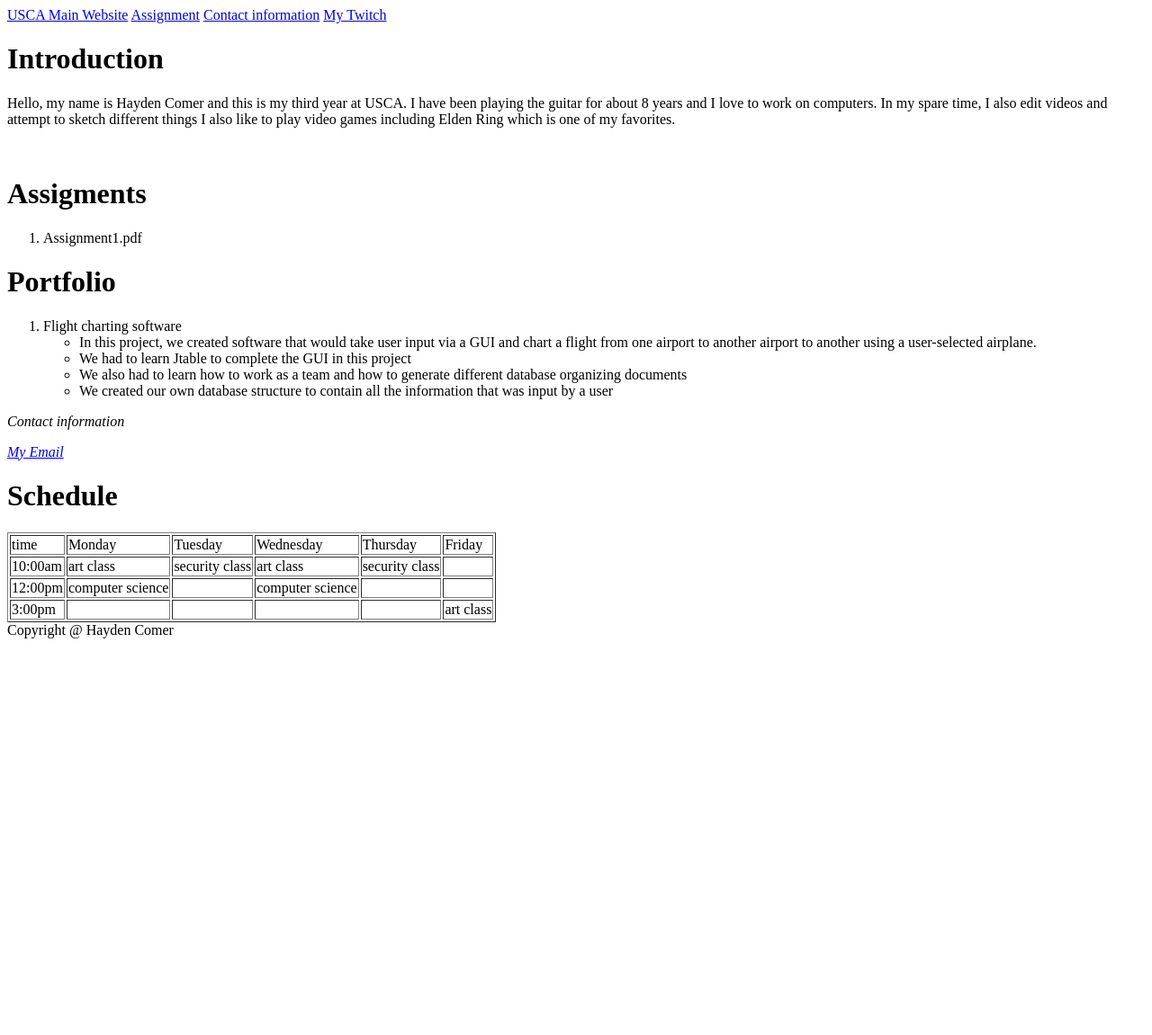
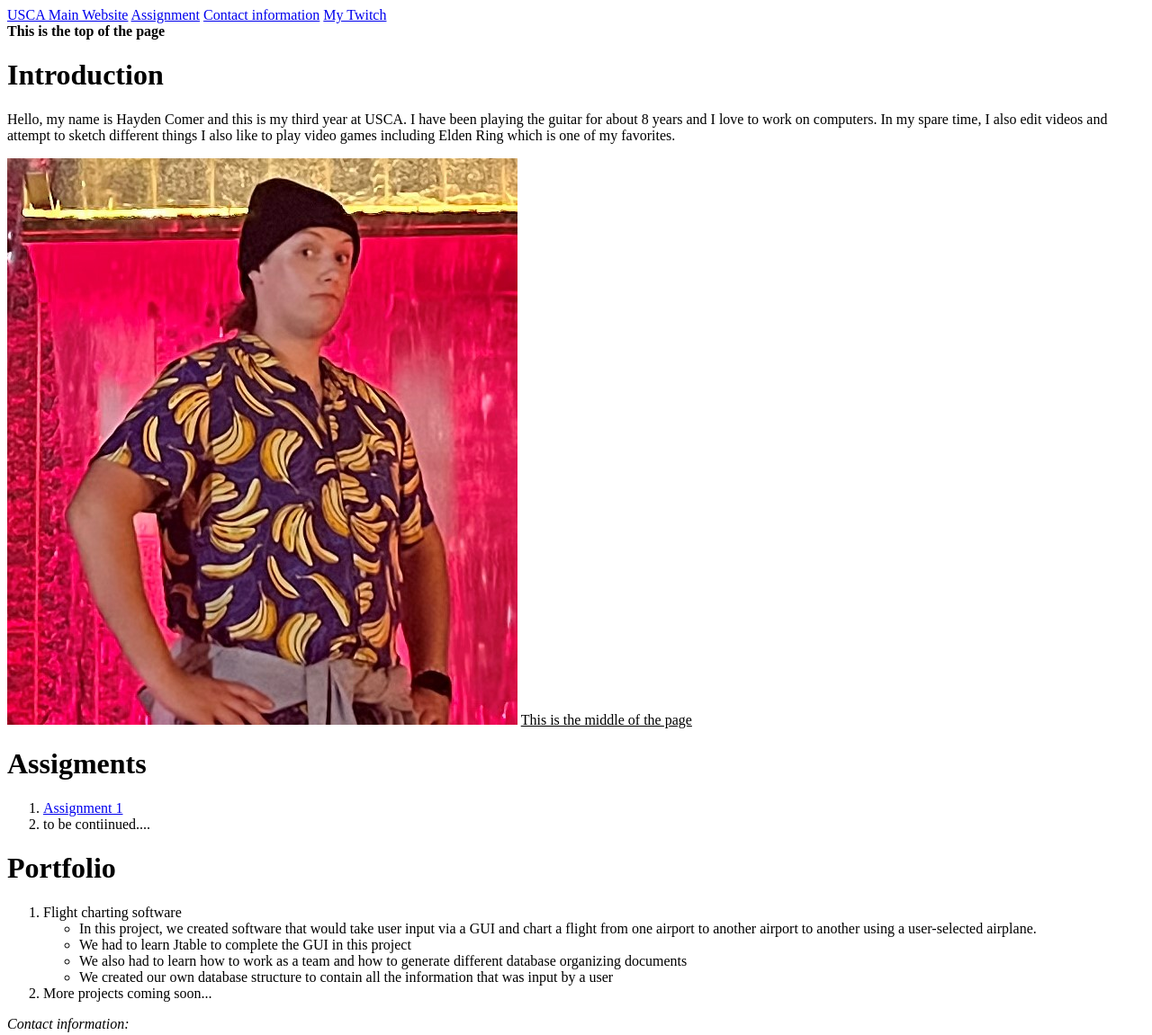
Before and after one commit to theonehayden/CSCI225, a plain HTML site: page index.html in a window 1280 px wide. Shown: the top 1151 px of the page at 90% size. Before the commit the page ends 800 px from the top, so only its background shows below. Drawn offline with Linux system fonts and the light colour scheme.

Commit message:
Assigmnent1

```diff
--- a/index.html
+++ b/index.html
@@ -11,7 +11,10 @@
             <a href="https://www.twitch.tv/kobaltculus">My Twitch</a>
 
         </div>
+        <div class="Extra tags">
+            <b id="bold">This is the top of the page</b>
 
+        </div>
         <div class="introduction">
             <h1>Introduction</h1>
             <p>
@@ -20,15 +23,16 @@
               In my spare time, I also edit videos and attempt to sketch different things
               I also like to play video games including Elden Ring which is one of my favorites.
         	 </p>
-            <img src="" alt="">
+            <img src="img/My picture.jpg" alt="A picture of me">
+            <u id="underlined"> This is the middle of the page</u>
+
         </div>
 
         <div class="assignment">
             <h1 id = assigment>Assigments</h1>
             <ol>
-                <li> <a href="Assignment1.pdf"></a>Assignment1.pdf</li>
-
-
+                <li> <a href="doc/Assignment1.pdf">Assignment 1</a></li>
+                <li>to be contiinued.... </li>
             </ol>
 
         </div>
@@ -46,13 +50,15 @@
                         <li> We created our own database structure to contain all the information that was input by a user</li>
                     </ul>
                 </li>
+                <li>More projects coming soon...</li>
             </ol>
         </div>
 
         <address>
-            <p id = address>Contact information</p>
+            <p id = address>Contact information:</p>
             <a href="mailto:theonehayden@gmail.com">My Email</a>
         </address>
+
         <div class="schedule">
             <h1>Schedule</h1>
             <table border ="1">
@@ -76,6 +82,7 @@
 
 
         </div>
+        <tbody id="tbody"> This is the bottom of the page</tbody>
 
 
         <footer>Copyright @ Hayden Comer</footer>
```
Also changed, not shown: img/My picture.jpg (added).
